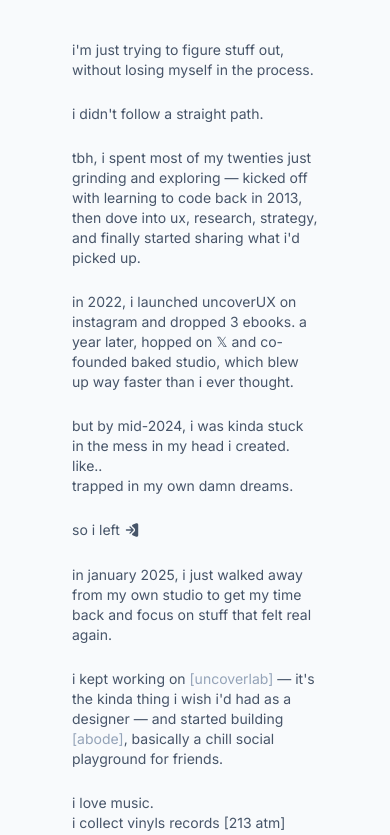
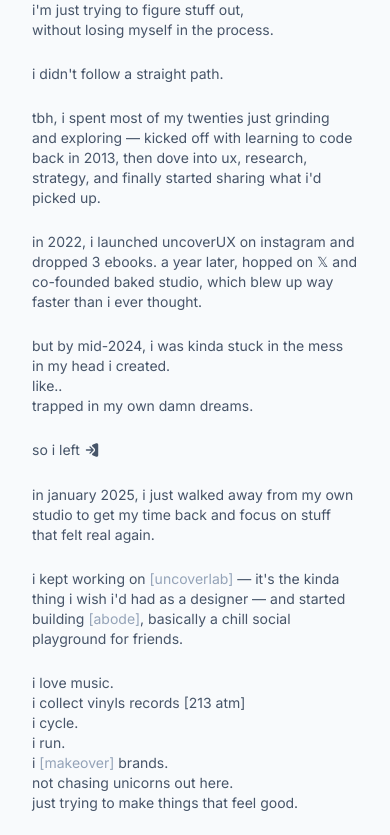
Before and after one commit to alexszczurek/aliszu.co, a Next.js app: page / in a window 390 px wide. Shown: the top 835 px of the page. Built offline with nearby package versions, Linux system fonts and the light colour scheme.

Commit message:
padding update

```diff
--- a/app/page.js
+++ b/app/page.js
@@ -4,7 +4,7 @@
 export default function Home() {
   return (
     <div className="flex flex-col min-h-screen bg-slate-50">
-      <main className="flex flex-col flex-grow items-center justify-center px-4 sm:px-2 m-10 sm:m-0">
+      <main className="flex flex-col flex-grow items-center justify-center px-4 sm:px-2 m-0 sm:m10">
         <div className="text-left w-full h-full mx-auto max-w-[540px] relative main-content px-4 sm:px-2">
           <div className="text-slate-600 text-sm">
             i'm just trying to figure stuff out,<br/> without losing myself in the process.
```
